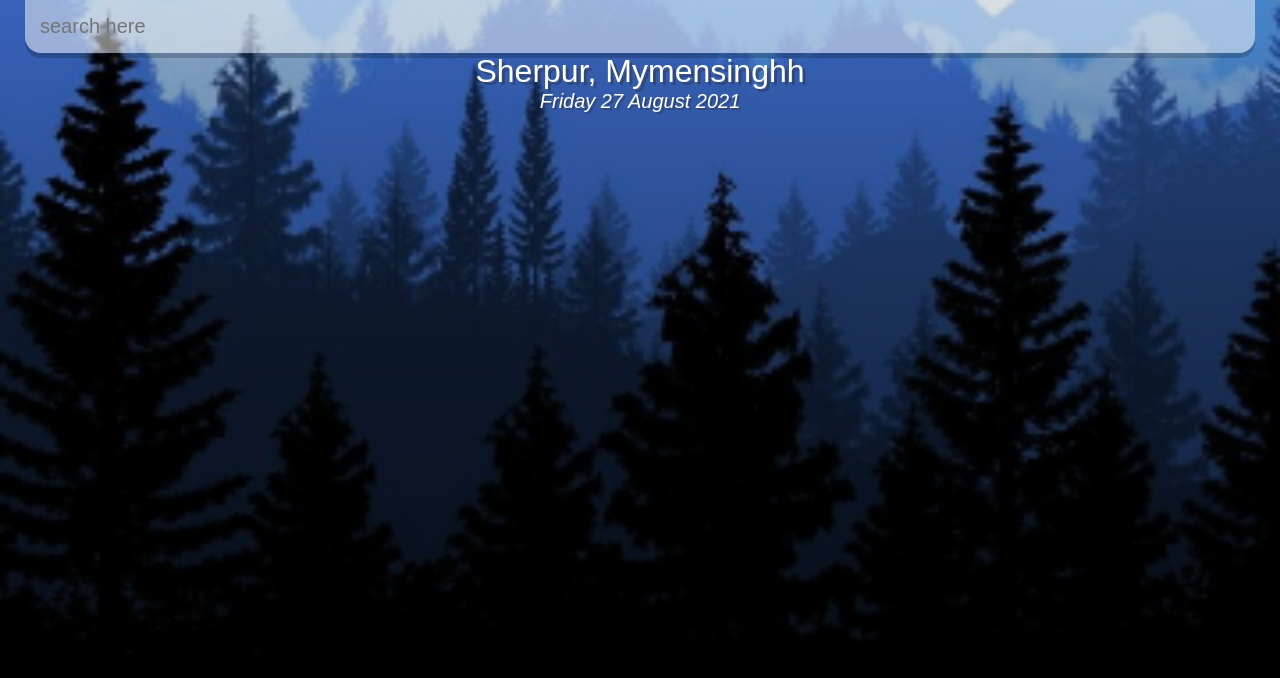
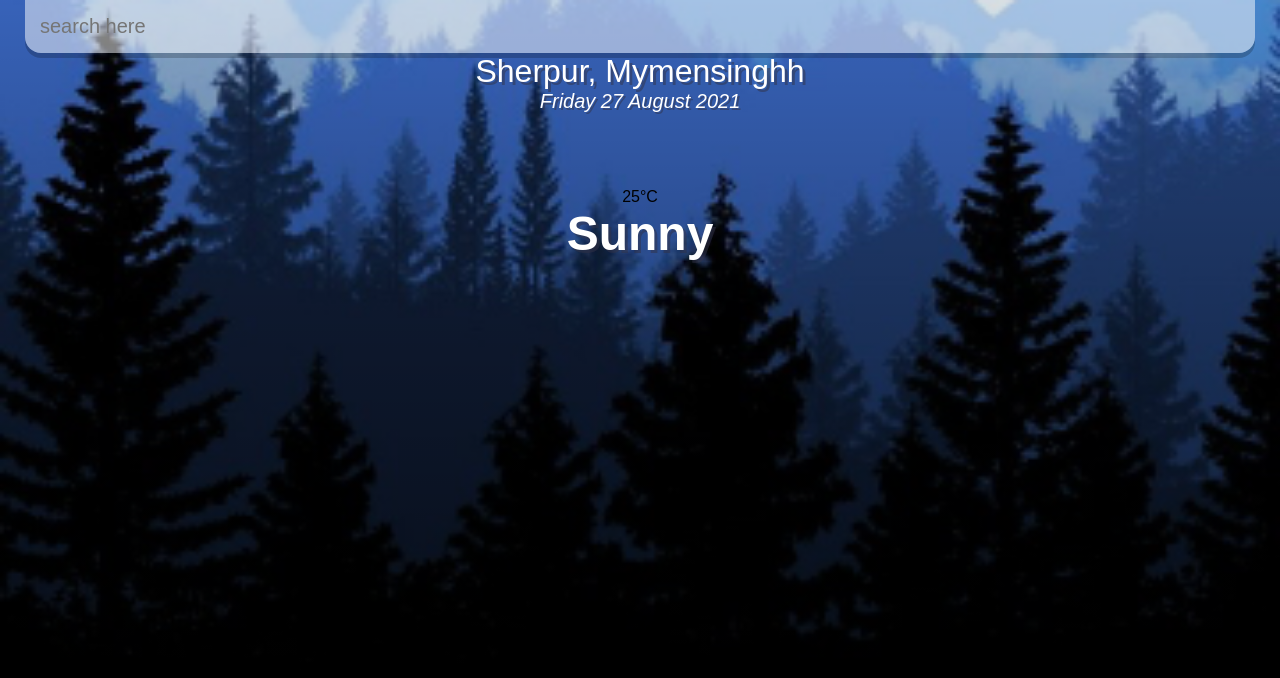
Before and after one commit to Hasan71/react-weather-app, a React (Create React App) app: page / in a window 1280 px wide. Shown: the top 678 px of the page. Built offline with nearby package versions, Linux system fonts and the light colour scheme.

Commit message:
added temperature and weather type manually

```diff
--- a/src/App.js
+++ b/src/App.js
@@ -16,7 +16,7 @@ function App() {
     let month = months[d.getMonth()];
     let year = d.getFullYear();
 
-    return `${day} ${date} ${month} ${year}`
+    return `${day} ${date} ${month} ${year}`;
 
   }
 
@@ -34,6 +34,14 @@ function App() {
             <div className="date">{dateBuilder(new Date())}</div>
           </div>
         </div>
+        <div className="weather-box">
+          <div className="temperature">
+            25°C
+          </div>
+          <div className="weather">
+            Sunny
+          </div>
+        </div>
       </main>
     </div>
   );
```
Also changed, not shown: 1 other file (tests, documents, lock files or other folders).
